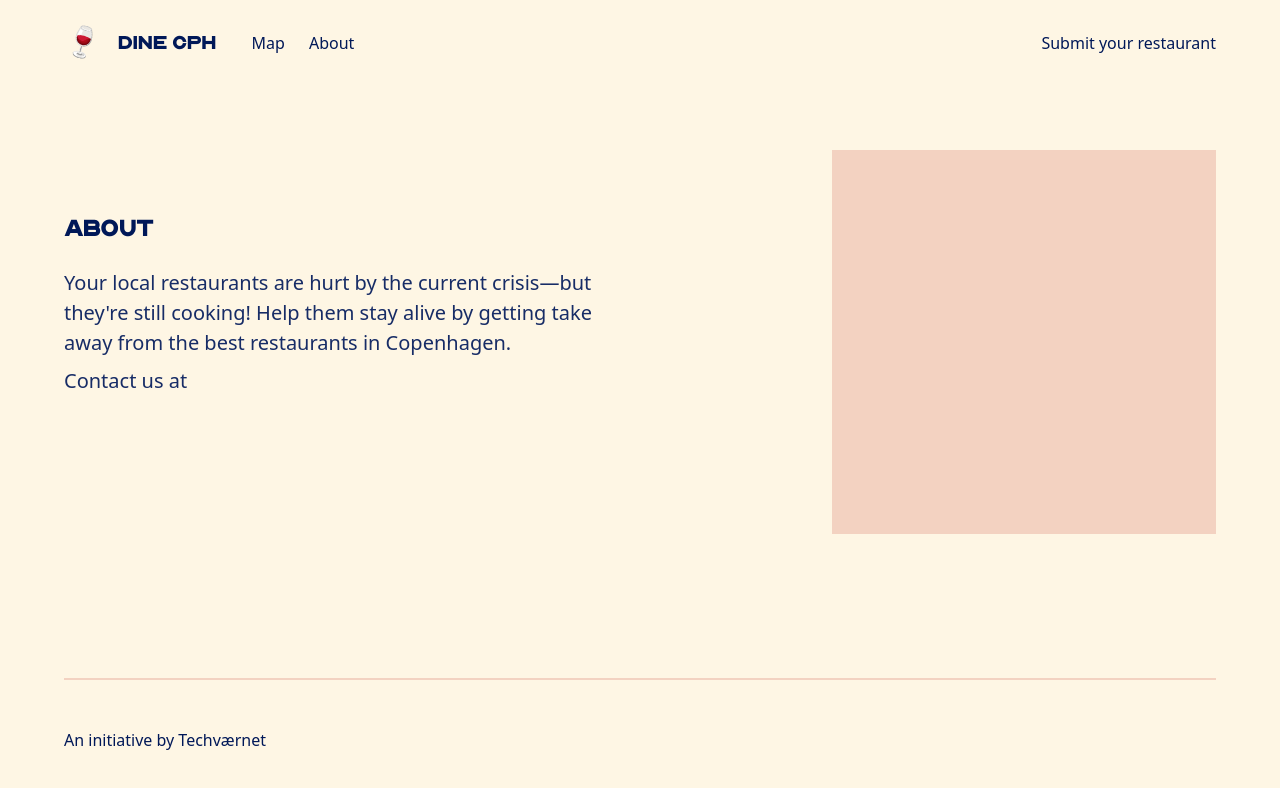
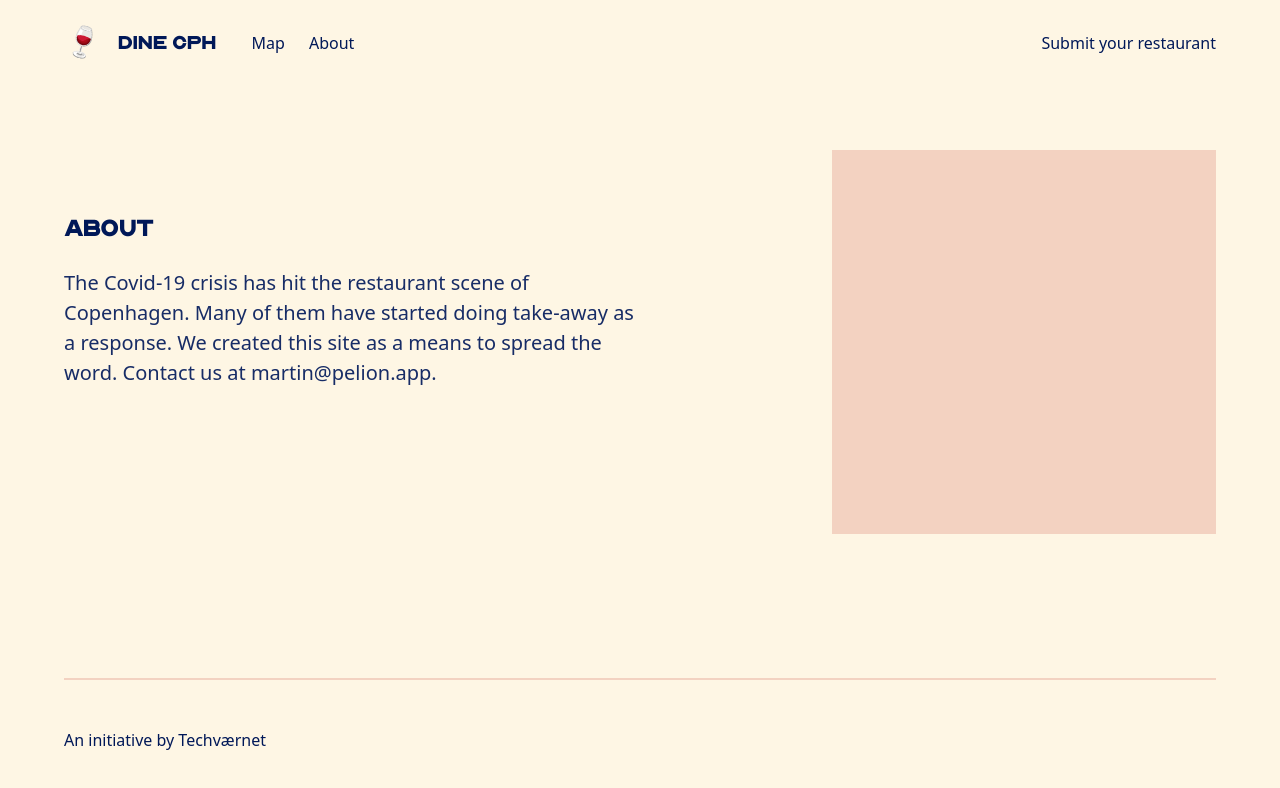
Before and after one commit to covid19-group/dinecph, a Next.js app: page /about in a window 1280 px wide. Shown: the top 788 px of the page. Built offline with nearby package versions, Linux system fonts and the light colour scheme; a web font is replaced by a local one; what @tailwindcss/custom-forms would draw is missing.

Commit message:
embedded airtable form

```diff
--- a/components/Head.js
+++ b/components/Head.js
@@ -1,6 +1,6 @@
 import Head from 'next/head'
 
-export default () => {
+export default ({ children }) => {
   const title = 'Dine CPH'
   const description = 'Dine CPH'
   return (
@@ -18,6 +18,7 @@ export default () => {
       <meta name="twitter:title" content={title} />
       <meta name="twitter:description" content={description} />
       <meta name="twitter:image" content="/og-image.png" />
+      {children}
     </Head>
   )
 }
--- a/components/Map.js
+++ b/components/Map.js
@@ -10,7 +10,7 @@ import { X } from 'react-feather'
 
 export default () => {
   const [tooltip, setTooltip] = useState(false)
-  const [pos, setPos] = useState({})
+  const [pos, setPos] = useState(undefined)
 
   const getPos = () => {
     fetch(
@@ -22,7 +22,6 @@ export default () => {
       .then(res => res.json())
       .then(res => {
         setPos(res.results[0].geometry.location)
-        setTooltip(res.results[0].geometry.location)
       })
       .catch(err => {
         console.log(err)
@@ -36,9 +35,10 @@ export default () => {
     return (
       <LoadScriptNext googleMapsApiKey={process.env.GOOGLE_MAPS_API_KEY}>
         <GoogleMap
+          center={pos}
+          clickableIcons={false}
           mapContainerClassName="h-full border border-sand"
           zoom={12}
-          center={pos}
         >
           <Tooltip tooltip={tooltip} setTooltip={setTooltip} />
           <Marker position={pos} onClick={() => setTooltip(pos)} />
@@ -67,7 +67,7 @@ const Tooltip = ({ tooltip, setTooltip }) => (
               onClick={() => setTooltip(false)}
               className="absolute top-0 right-0 text-navy-light m-2"
             >
-              <X className="text-base" />
+              <X className="text-lg" />
             </button>
 
             <h3 className="text-base mb-2">Tigermom</h3>
--- a/pages/about.js
+++ b/pages/about.js
@@ -16,12 +16,10 @@ export default () => (
               About
             </h2>
             <p className="max-w-xl text-navy-light text-lg sm:text-xl mb-2">
-              Your local restaurants are hurt by the current crisis—but they're
-              still cooking! Help them stay alive by getting take away from the
-              best restaurants in Copenhagen.
-            </p>
-            <p className="max-w-xl text-navy-light text-lg sm:text-xl">
-              Contact us at
+              The Covid-19 crisis has hit the restaurant scene of Copenhagen.
+              Many of them have started doing take-away as a response. We
+              created this site as a means to spread the word. Contact us at{' '}
+              <a href="mailto:martin@pelion.app">martin@pelion.app</a>.
             </p>
           </div>
           <div className="flex-shrink-0 hidden md:block w-80 lg:w-96 h-80 lg:h-96 bg-sand" />
--- a/pages/submit.js
+++ b/pages/submit.js
@@ -6,31 +6,21 @@ import Footer from '../components/Footer'
 
 export default () => (
   <>
-    <Head />
+    <Head>
+      <script src="https://static.airtable.com/js/embed/embed_snippet_v1.js"></script>
+    </Head>
     <div className="min-h-screen flex flex-col">
       <Nav />
-      <main className="flex-auto px-3 py-16">
-        <div className="max-w-6xl flex mx-auto">
-          <div className="flex-auto md:pt-16 md:pr-16">
-            <h2 className="font-extrabold text-2xl sm:text-3xl leading-none mb-6">
-              Submit your restaurant
-            </h2>
-            <p className="max-w-xl text-navy-light text-lg sm:text-xl mb-8">
-              Your local restaurants are hurt by the current crisis—but they're
-              still cooking! Help them stay alive by getting take away from the
-              best restaurants in Copenhagen.
-            </p>
-            <a
-              href="https://airtable.com/shrtTiPoFHQ5L8nRt"
-              target="_blank"
-              rel="noopener"
-              className="h-12 btn btn-primary inline-flex items-center"
-            >
-              Submit your restaurant
-            </a>
-          </div>
-          <div className="flex-shrink-0 hidden md:block w-80 lg:w-96 h-80 lg:h-96 bg-sand" />
-        </div>
+      <main className="flex-auto pb-24">
+        <iframe
+          class="airtable-embed airtable-dynamic-height"
+          src="https://airtable.com/embed/shrtTiPoFHQ5L8nRt?backgroundColor=red"
+          frameborder="0"
+          onmousewheel=""
+          width="100%"
+          height="1747"
+          style={{ background: 'transparent', border: '1px solid #ccc' }}
+        ></iframe>
       </main>
       <Footer />
     </div>
```
